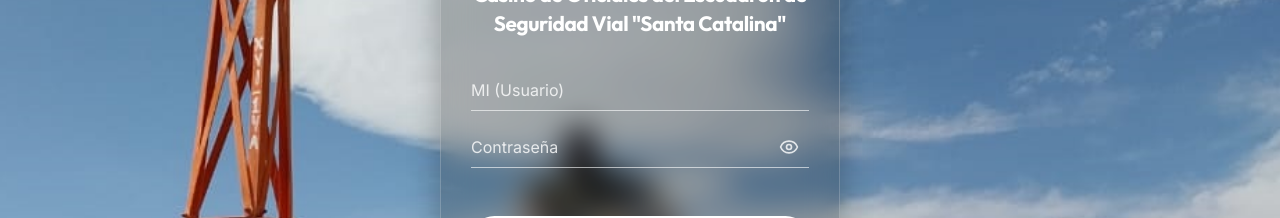
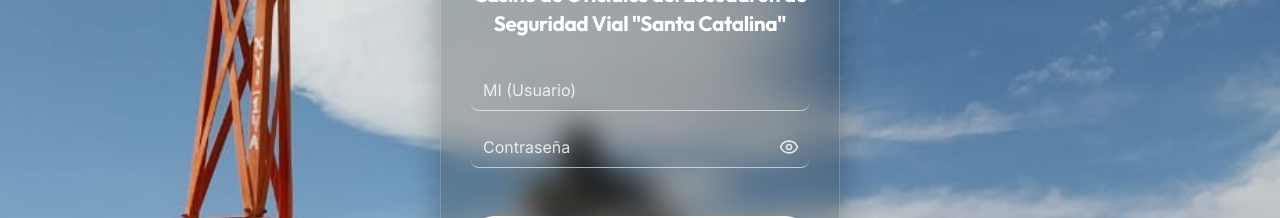
Before and after one commit to german-pedernera/casinogna, a React (Vite) app: page / in a window 1280 px wide. Shown: the part 251-469 px from the top of the page. Built offline with nearby package versions, Linux system fonts and the light colour scheme; no server answers; the database is empty.

Commit message:
Fix: Agregar border-radius a los inputs del login para suavizar bordes

```diff
--- a/src/components/Login.css
+++ b/src/components/Login.css
@@ -39,11 +39,11 @@
   border: none !important;
   border-bottom: 1px solid rgba(255, 255, 255, 0.6) !important;
   color: white !important;
-  padding: 10px 0;
+  padding: 10px 12px;
   font-size: 1rem;
   outline: none;
   box-shadow: none !important;
-  border-radius: 0;
+  border-radius: 8px !important;
 }
 
 .login-card input::placeholder {
```
